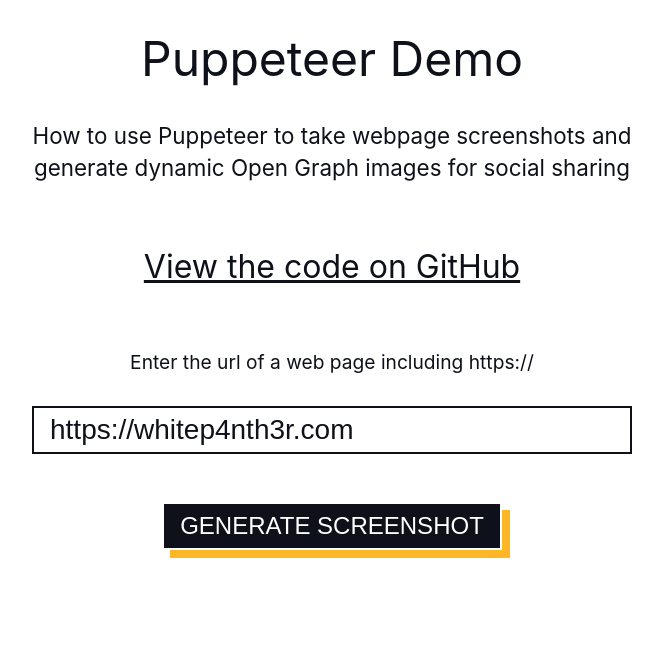
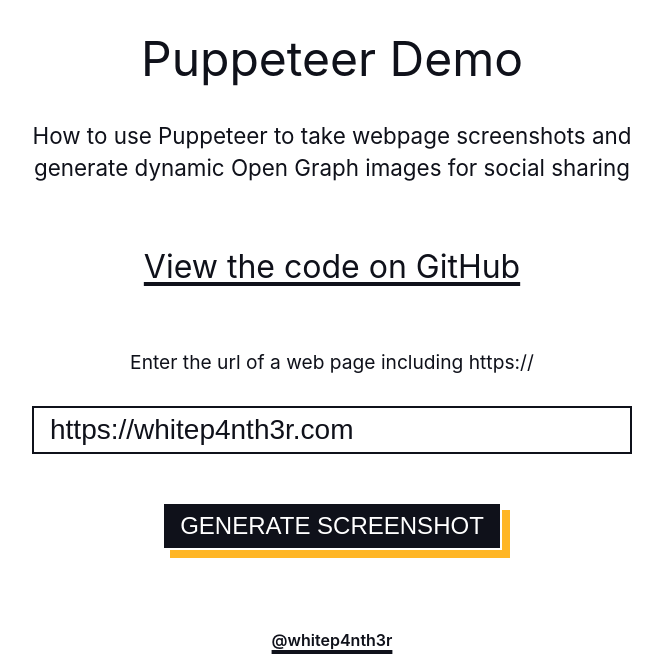
Before and after one commit to whitep4nth3r/puppeteer-demo, a website: page index.html in a window 1280 px wide. Shown: the part 195-861 px from the top of the page, without its empty margins (308-971 px from the left). Before the commit the page ends 825 px from the top, so only its background shows below. Drawn offline with Linux system fonts and the light colour scheme.

Commit message:
:sparkles: Added footer link

```diff
--- a/index.html
+++ b/index.html
@@ -79,10 +79,19 @@
           aria-label="URL"
           value="https://whitep4nth3r.com"
         />
-        <p data-error class="error">Oh no! Something went wrong. Try again! </p>
+        <p data-error class="error">Oh no! Something went wrong. Try again!</p>
         <button type="submit" data-button class="button">Generate screenshot</button>
       </form>
     </main>
+
+    <footer>
+      <a
+        class="footerLink"
+        target="_blank"
+        href="https://whitep4nth3r.com?utm_source=puppeteer-demo"
+        >@whitep4nth3r</a
+      >
+    </footer>
     <script type="module" src="./browser.js"></script>
   </body>
 </html>
--- a/style.css
+++ b/style.css
@@ -57,6 +57,9 @@
   text-align: center;
   color: var(--color-foreground);
   transition: all 0.2s ease-in-out;
+  text-decoration: underline;
+  text-underline-offset: 0.25rem;
+  text-decoration-thickness: 0.25rem;
 }
 
 .viewOnGitHub:hover {
@@ -176,6 +179,30 @@
   animation-delay: -1s;
 }
 
+.footerLink {
+  display: block;
+  text-align: center;
+  font-size: 1rem;
+  font-weight: 600;
+  margin-top: 1rem;
+  margin-bottom: 1rem;
+  color: var(--color-foreground);
+  text-decoration: underline;
+  text-underline-offset: 0.25rem;
+  text-decoration-thickness: 0.25rem;
+  transition: all 0.2s ease-in-out;
+}
+
+.footerLink:hover {
+  color: var(--color-secondary);
+}
+
+.footerLink:focus {
+  outline-width: 0;
+  box-shadow: var(--color-primary) 0 0 0 0.25rem;
+  transition: box-shadow 0.2s ease 0s;
+}
+
 @-webkit-keyframes sk-bounce {
   0%,
   100% {
```
